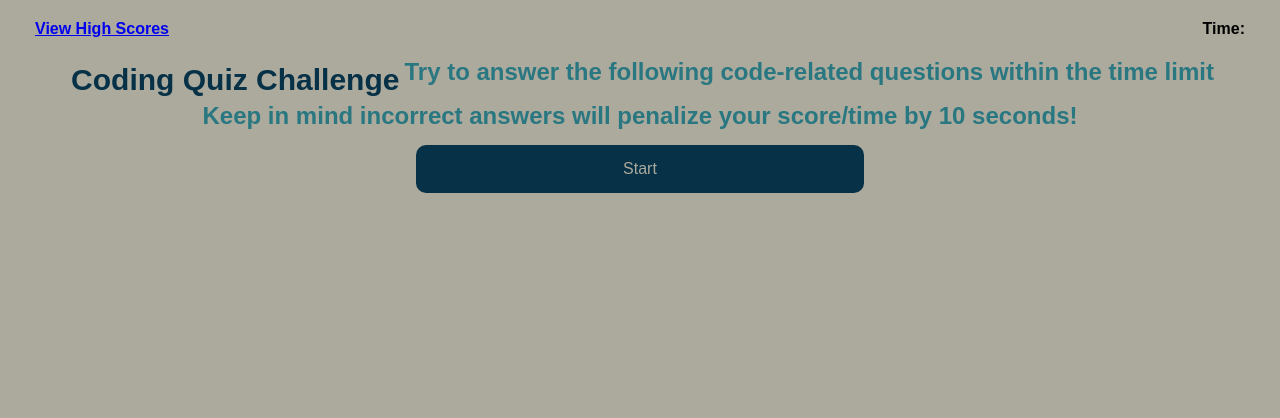
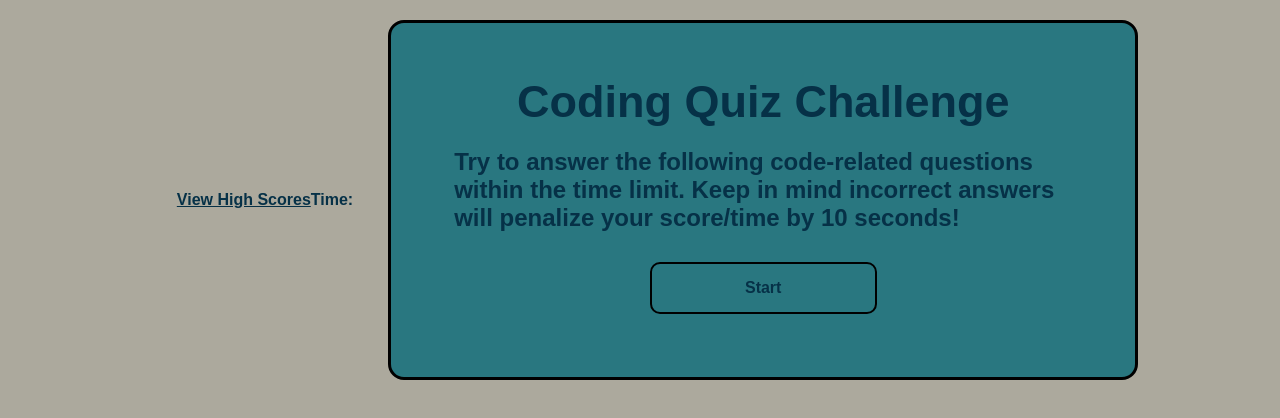
Before and after one commit to blueink38/quiz, a plain HTML site: page index.html in a window 1280 px wide. Drawn offline with Linux system fonts and the light colour scheme.

Commit message:
styled intro page

```diff
--- a/assets/css/style.css
+++ b/assets/css/style.css
@@ -13,13 +13,18 @@
 body {
     background-color: var(--primary-color);
     font-family: Arial, Helvetica, sans-serif;
+    color: white;
+    display: flex;
+    justify-content: center;
+    align-items: center;
+    min-height: 50vh;
 }
 
 header {
     padding: 20px 35px;
     background-color: var(--primary-color);
+    justify-content: space-between;
     display: flex;
-    justify-content: space-between;
     flex-wrap: wrap;
     top: 0;
     z-index: 9999;
@@ -29,33 +34,62 @@ header {
     display: flex;
     justify-content: center;
     flex-wrap: wrap;
-    align-items: flex-start;
+    align-items: column;
 }
 
-.intro h1 {
+.title {
     font-weight: bold;
     color: var(--secondary-color);
     margin: 5px;
     font-size: 30px;
 }
 
-.intro h2 {
+.prompt {
     font-weight: bold;
-    color: var(--tertiary-color);
+    color: var(--secondary-color);
+    margin: 15px 15px;
+    justify-content: center;
+    align-content: center;
+    flex: wrap;
 }
 
-.intro button {
+.button {
     width: 35%;
     border: none;
-    background: var(--secondary-color);
-    color: var(--primary-color);
+    background-color: transparent;
+    color: var(--secondary-color);
     text-align: center;
     padding: 15px 0;
     font-size: 16px;
+    font-weight: bold;
     border-radius: 10px;
     margin: 15px;
+    border: 2px solid black;
+    cursor: pointer;
 }
 
-.highscore {
+.button:hover {
+    background-color: #FFFFFF33;
+}
+
+.highscore a {
     color: var(--secondary-color);
+    justify-content: flex-start;
 }
+
+.time {
+    color: var(--secondary-color);
+    justify-content: flex-end;
+}
+
+
+.container {
+    background: var(--tertiary-color);
+    padding: 3rem;
+    border-radius: 1rem;
+    border: 3px solid black;
+    display: flex;
+    justify-content: center;
+    align-items: center;
+    width: 750px;
+}
--- a/index.html
+++ b/index.html
@@ -4,6 +4,7 @@
     <meta charset="UTF-8">
     <link rel="stylesheet" href="./assets/css/style.css" />
     <meta name="viewport" content="width=device-width, initial-scale=1.0">
+    <script src="script.js" defer></script>
     <title>Quiz</title>
 </head>
 <body>
@@ -19,15 +20,23 @@
        </div>
     </header>
     <!-- end header -->
+
+    <div class="container">
         <section class="intro">
-            <h1>Coding Quiz Challenge</h1>
-            <br>
+            <div class="title">
+                <h1>Coding Quiz Challenge</h1>
+            </div>
             <!-- instructions -->
-            <h2>Try to answer the following code-related questions within the time limit</h2>
-            <br>
-            <h2>Keep in mind incorrect answers will penalize your score/time by 10 seconds!</h2>
+            <div class="prompt">
+                <h2>Try to answer the following code-related questions within the time limit.  Keep in mind incorrect answers will penalize your score/time by 10 seconds!</h2>
+            </div>
             <!-- add start button -->
-            <button>Start</button>
+            <button class="button">Start</button>
         </section>
+    </div>
+
+
+
+
 </body>
 </html>
```
